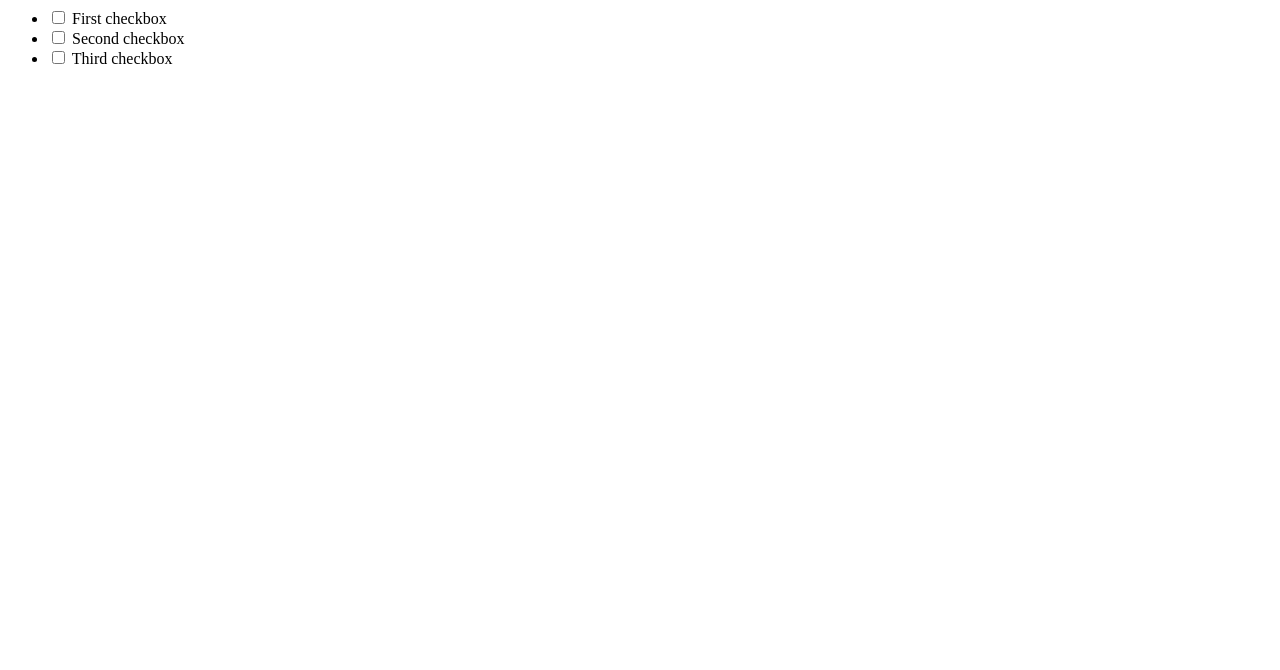
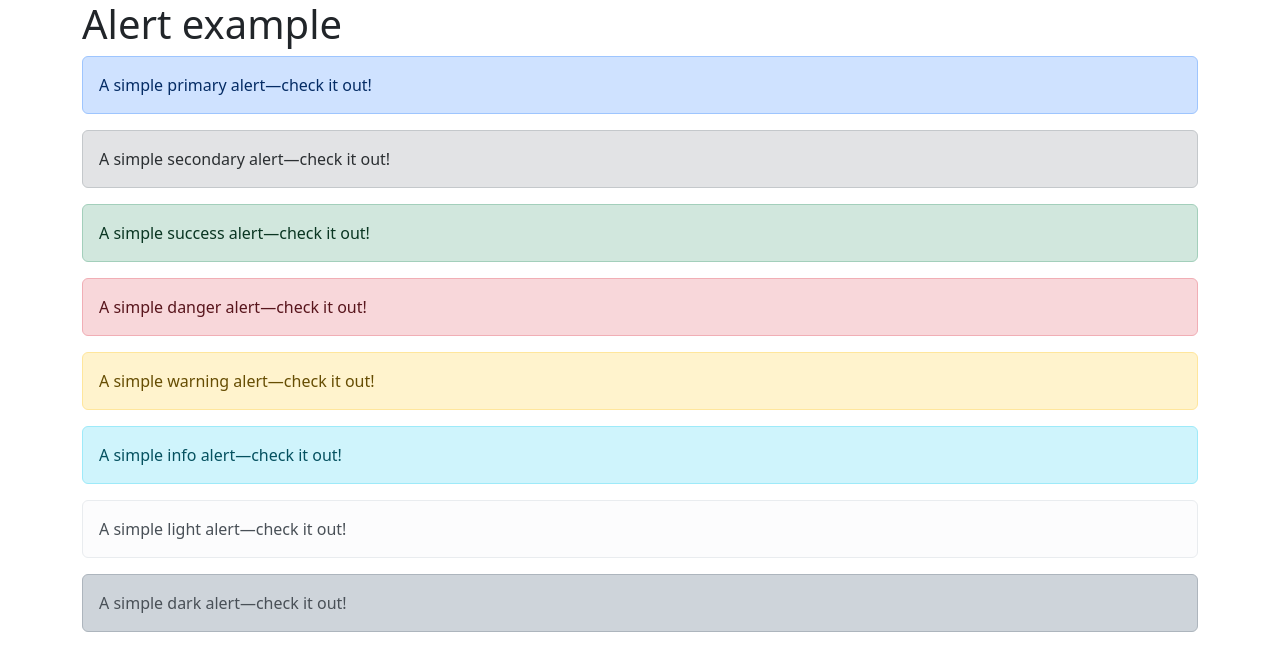
Before and after one commit to AshleyMeza/4013-Homework-1, a plain HTML site: page Checklist.HTML in a window 1280 px wide. Drawn offline with nearby package versions, Linux system fonts and the light colour scheme.

Commit message:
Update Alert.HTML

```diff
--- a/Checklist.HTML
+++ b/Checklist.HTML
@@ -1,14 +1,39 @@
-<ul class="list-group">
-  <li class="list-group-item">
-    <input class="form-check-input me-1" type="checkbox" value="" id="firstCheckbox">
-    <label class="form-check-label" for="firstCheckbox">First checkbox</label>
-  </li>
-  <li class="list-group-item">
-    <input class="form-check-input me-1" type="checkbox" value="" id="secondCheckbox">
-    <label class="form-check-label" for="secondCheckbox">Second checkbox</label>
-  </li>
-  <li class="list-group-item">
-    <input class="form-check-input me-1" type="checkbox" value="" id="thirdCheckbox">
-    <label class="form-check-label" for="thirdCheckbox">Third checkbox</label>
-  </li>
-</ul>
+<!doctype html>
+<html lang="en">
+  <head>
+    <meta charset="utf-8">
+    <meta name="viewport" content="width=device-width, initial-scale=1">
+    <title>Bootstrap demo</title>
+    <link href="https://cdn.jsdelivr.net/npm/bootstrap@5.3.1/dist/css/bootstrap.min.css" rel="stylesheet" integrity="sha384-4bw+/aepP/YC94hEpVNVgiZdgIC5+VKNBQNGCHeKRQN+PtmoHDEXuppvnDJzQIu9" crossorigin="anonymous">
+  </head>
+  <body>
+<div class="container">
+    <h1>Alert example</h1>
+<div class="alert alert-primary" role="alert">
+  A simple primary alert—check it out!
+</div>
+<div class="alert alert-secondary" role="alert">
+  A simple secondary alert—check it out!
+</div>
+<div class="alert alert-success" role="alert">
+  A simple success alert—check it out!
+</div>
+<div class="alert alert-danger" role="alert">
+  A simple danger alert—check it out!
+</div>
+<div class="alert alert-warning" role="alert">
+  A simple warning alert—check it out!
+</div>
+<div class="alert alert-info" role="alert">
+  A simple info alert—check it out!
+</div>
+<div class="alert alert-light" role="alert">
+  A simple light alert—check it out!
+</div>
+<div class="alert alert-dark" role="alert">
+  A simple dark alert—check it out!
+</div>
+</div>
+    <script src="https://cdn.jsdelivr.net/npm/bootstrap@5.3.1/dist/js/bootstrap.bundle.min.js" integrity="sha384-HwwvtgBNo3bZJJLYd8oVXjrBZt8cqVSpeBNS5n7C8IVInixGAoxmnlMuBnhbgrkm" crossorigin="anonymous"></script>
+  </body>
+</html>
```
